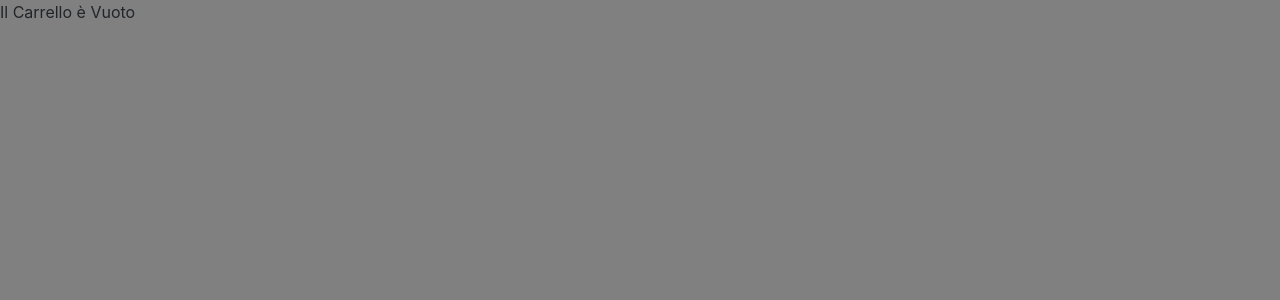
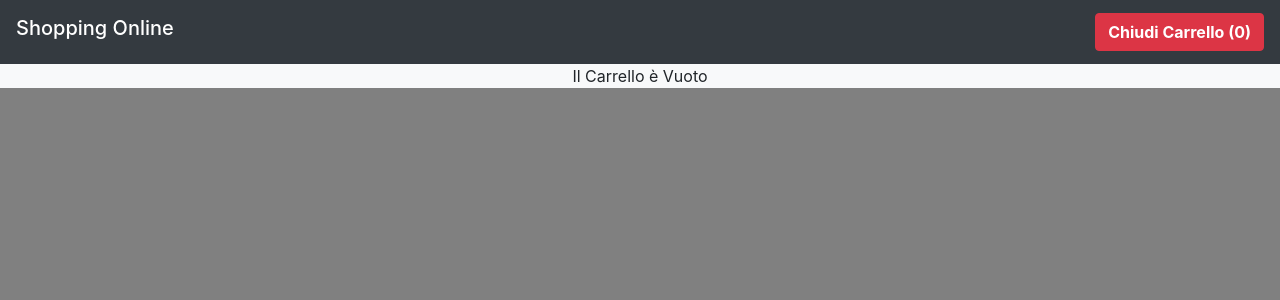
Before and after one commit to kaleidojuls/carrello-spesa-react, a React (Create React App) app: page /cart in a window 1280 px wide. Shown: the top 300 px of the page. Built offline with nearby package versions, Linux system fonts and the light colour scheme.

Commit message:
sistemato layout carrello

```diff
--- a/src/App.js
+++ b/src/App.js
@@ -1,14 +1,17 @@
 import { useEffect, useState } from 'react';
-import { useDispatch, useSelector } from 'react-redux';
+import { useDispatch } from 'react-redux';
+import { addToCart } from './store/store.js';
+
 import CardItem from './components/CardItem/CardItem';
 import Navbar from './components/Navbar/Navbar';
-import { addToCart } from './store/store.js';
 
 function App() {
   const [products, setProducts] = useState();
-  const cartItemsArr = useSelector((state) => state.cartItemsArr);
   const dispatch = useDispatch();
-  const countProductsInCart = cartItemsArr.length;
+
+  const addCartItems = (productToAdd) => {
+    dispatch(addToCart(productToAdd));
+  }
 
   useEffect(() => {
     const fetchProducts = async () => {
@@ -19,15 +22,10 @@ function App() {
     fetchProducts();
   }, []);
 
-  const addCartItems = (productToAdd) => {
-    dispatch(addToCart(productToAdd));
-    alert("Prodotto aggiunto al Carrello!")
-  }
-
   return (
     <div className="App">
       <header>
-        <Navbar cartButtonCounter={countProductsInCart} />
+        <Navbar />
       </header>
       <main className="d-flex flex-wrap justify-content-center bg-light">
 
--- a/src/components/Navbar/Navbar.js
+++ b/src/components/Navbar/Navbar.js
@@ -1,14 +1,19 @@
+import { useNavigate } from "react-router-dom";
+import { useSelector } from 'react-redux';
 import Button from "../Button/Button";
-import { useNavigate } from "react-router-dom"
 
-const Navbar = ({ cartButtonCounter }) => {
+const Navbar = ({ page }) => {
     const navigate = useNavigate();
-    // const {isCartMenuOpen, menageCart, countProductsInCart} = navButton;
-    // const buttonClass = isCartMenuOpen? "btn btn-danger" : "btn btn-success";
-    const buttonText = "Vedi Carrello (" + cartButtonCounter + ")";
+    const productsInCart = useSelector((state) => state.cartItemsArr);
+    const buttonText = page === 'cart' ? "Chiudi Carrello (" + productsInCart.length + ")" :
+        "Vedi Carrello (" + productsInCart.length + ")";
+
     return <nav className="navbar navbar-dark bg-dark">
         <h1 className="navbar-brand">Shopping Online</h1>
-        <Button className={"btn btn-success"} buttonOnClick={() => navigate("/cart")}>{buttonText}</Button>
+        <Button className={page === 'cart' ? "btn btn-danger" : "btn btn-success"}
+            buttonOnClick={() => page === 'cart' ? navigate("/") : navigate("/cart")}>
+            {buttonText}
+        </Button>
     </nav>
 }
 
--- a/src/pages/Cart/Cart.js
+++ b/src/pages/Cart/Cart.js
@@ -1,5 +1,6 @@
 import { useDispatch, useSelector } from 'react-redux';
 import CardItem from '../../components/CardItem/CardItem.js';
+import Navbar from '../../components/Navbar/Navbar.js'
 import { removeFromCart } from '../../store/store.js';
 
 function Cart() {
@@ -8,17 +9,25 @@ function Cart() {
 
     const removeCartItems = (productToRemove) => {
         dispatch(removeFromCart(productToRemove))
-        alert("Prodotto rimosso dal Carrello!");
     }
 
-    return <>
+    return (
+        <div className="Cart">
+            <header>
+                <Navbar page={'cart'} />
+            </header>
+            <main className="d-flex flex-wrap justify-content-center bg-light">
+
                 {cartItemsArr[0] ? cartItemsArr.map(item => {
                     return <CardItem productData={item}
                         buttonClass="btn btn-danger"
                         buttonText="Rimuovi dal Carrello"
                         buttonOnClick={() => removeCartItems(item)} />
                 }) : "Il Carrello è Vuoto"}
-    </>
+
+            </main>
+        </div>
+    )
 }
 
 export default Cart;
```
Lines whose indentation alone changed are shown as unchanged.
